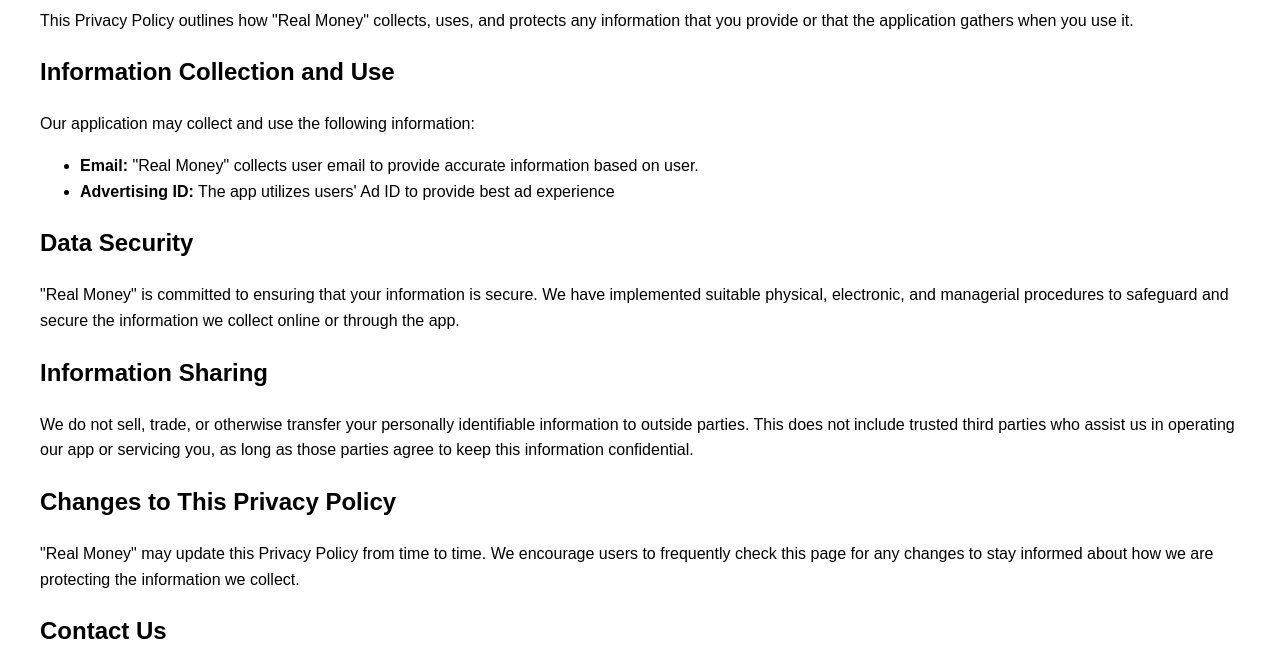
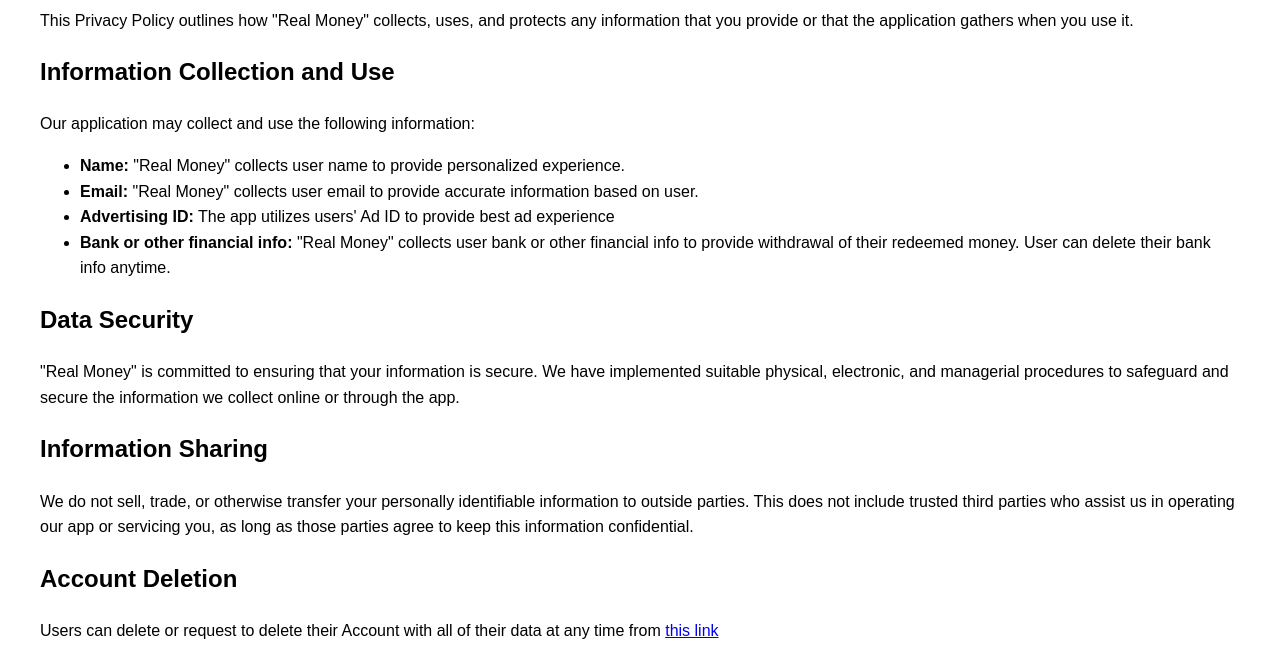
Before and after one commit to zisunal/zisunal.github.io, a website: page real-money/index.html in a window 1280 px wide. Shown: the part 152-800 px from the top of the page. Drawn offline with Linux system fonts and the light colour scheme.

Commit message:
Update index.html

```diff
--- a/real-money/index.html
+++ b/real-money/index.html
@@ -37,8 +37,10 @@
     <p>Our application may collect and use the following information:</p>
 
     <ul>
+        <li><strong>Name:</strong> "Real Money" collects user name to provide personalized experience.</li>
         <li><strong>Email:</strong> "Real Money" collects user email to provide accurate information based on user.</li>
         <li><strong>Advertising ID:</strong> The app utilizes users' Ad ID to provide best ad experience </li>
+        <li><strong>Bank or other financial info:</strong> "Real Money" collects user bank or other financial info to provide withdrawal of their redeemed money. User can delete their bank info anytime.</li>
     </ul>
 
     <h2>Data Security</h2>
@@ -48,6 +50,10 @@
     <h2>Information Sharing</h2>
 
     <p>We do not sell, trade, or otherwise transfer your personally identifiable information to outside parties. This does not include trusted third parties who assist us in operating our app or servicing you, as long as those parties agree to keep this information confidential.</p>
+
+    <h2>Account Deletion</h2>
+
+    <p>Users can delete or request to delete their Account with all of their data at any time from <a href="delete-account.html">this link</a></p>
 
     <h2>Changes to This Privacy Policy</h2>
 
```
